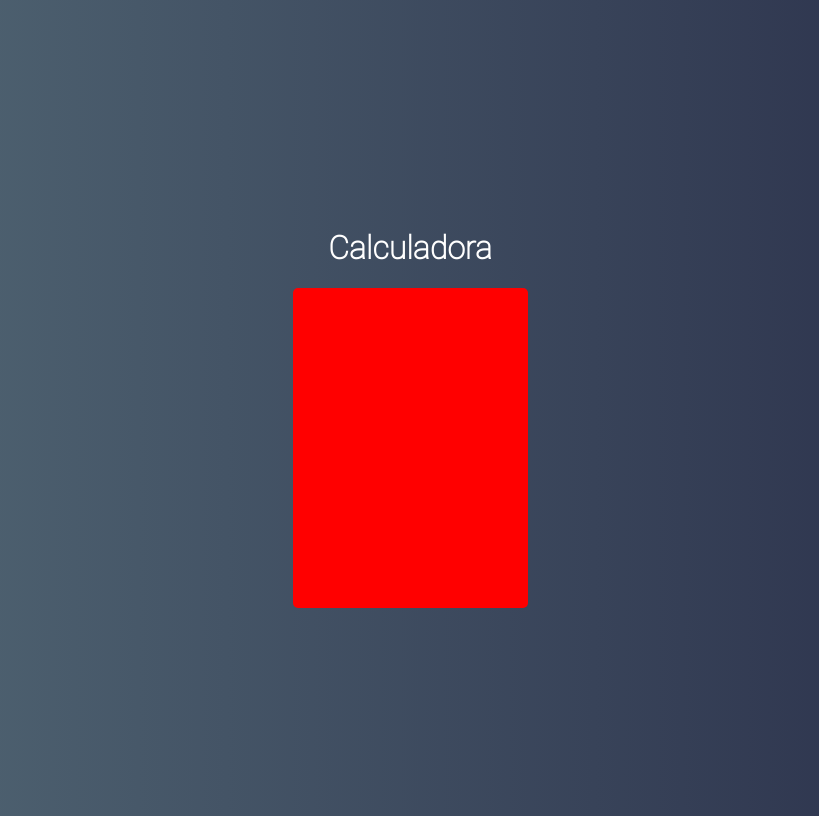
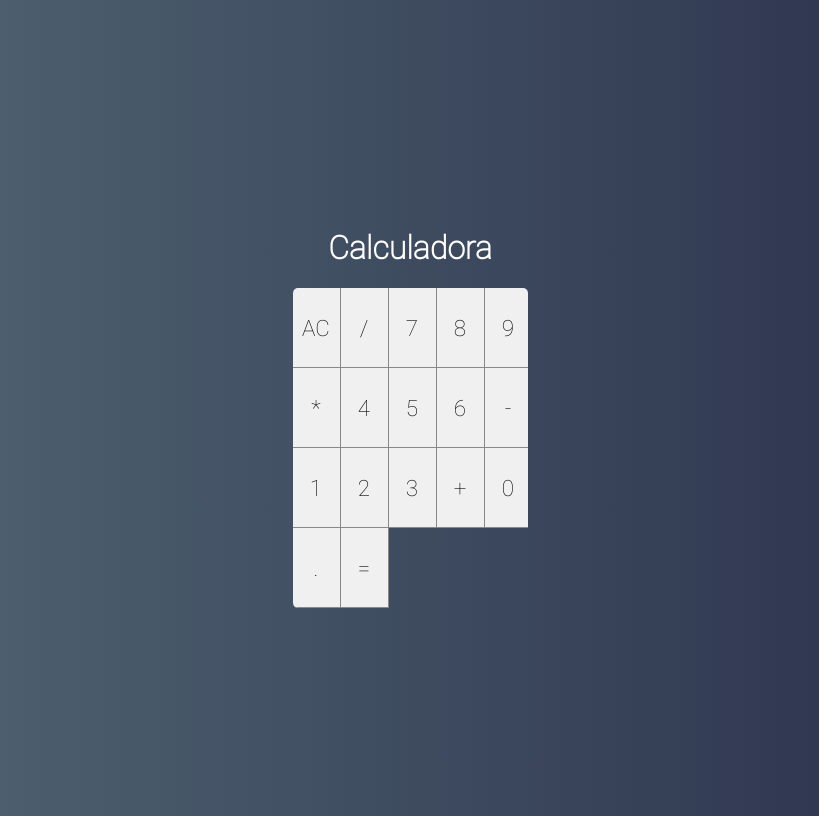
Before and after one commit to rfcosta85/webModerno, a React (Create React App) app in the folder react/calculadora/: page / in a window 1280 px wide. Shown: the whole page, without its empty margins (230-1049 px from the left). Built offline with nearby package versions, Linux system fonts and the light colour scheme.

Commit message:
Aula 380- Componente Button 01

```diff
--- /dev/null
+++ b/react/calculadora/src/components/Button.css
@@ -0,0 +1,13 @@
+:root {
+    --bg-button: #f0f0f0;
+    --border-button: solid 1px #888;
+}
+
+.button {
+    font-size: 1.4em;
+    background-color: var(--bg-button);
+    border: none;
+    border-right: var(--border-button);
+    border-bottom: var(--border-button);
+    outline: none;
+}
--- /dev/null
+++ b/react/calculadora/src/components/Button.jsx
@@ -0,0 +1,5 @@
+import React from 'react'
+import './Button.css'
+
+export default props =>
+<button className="button">{props.label}</button>
--- a/react/calculadora/src/main/Calculator.css
+++ b/react/calculadora/src/main/Calculator.css
@@ -3,5 +3,8 @@
     width: 235px;
     border-radius: 5px;
     overflow: hidden;
-    background-color: red;
+
+    display: grid;
+    grid-template-columns: repeat(4, 25%);
+    grid-template-columns: 48px 48px 48px 48px 48px;
 }
--- a/react/calculadora/src/main/Calculator.jsx
+++ b/react/calculadora/src/main/Calculator.jsx
@@ -1,12 +1,30 @@
 import React, { Component } from 'react'
 import './Calculator.css'
+
+import Button from '../components/Button'
 
 export default class Calculator extends Component {
     render() {
         return (
             <div className="calculator">
 
-
+                <Button label="AC"/>
+                <Button label="/"/>
+                <Button label="7"/>
+                <Button label="8"/>
+                <Button label="9"/>
+                <Button label="*"/>
+                <Button label="4"/>
+                <Button label="5"/>
+                <Button label="6"/>
+                <Button label="-"/>
+                <Button label="1"/>
+                <Button label="2"/>
+                <Button label="3"/>
+                <Button label="+"/>
+                <Button label="0"/>
+                <Button label="."/>
+                <Button label="="/>
 
             </div>
         )
```
